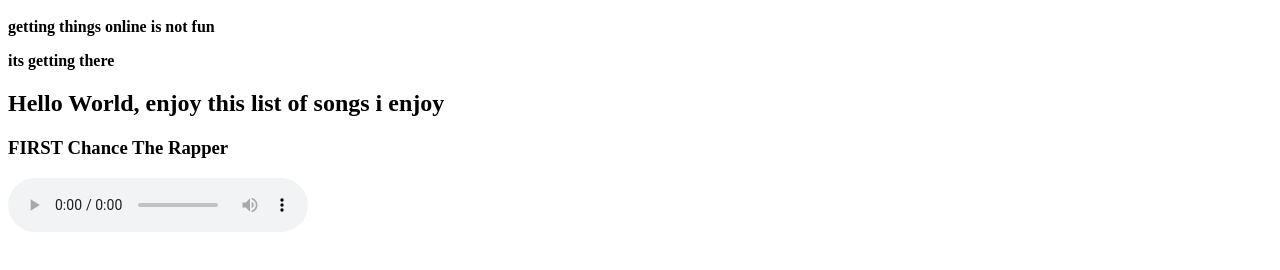
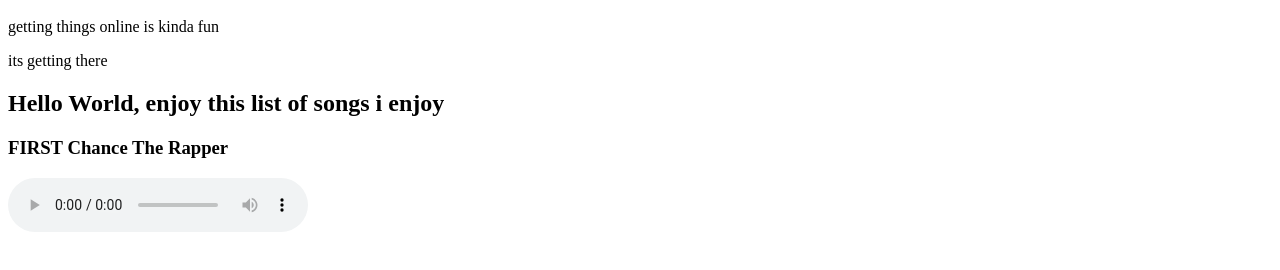
Before and after one commit to Kojo3126/hello-world, a plain HTML site: page index.html in a window 1280 px wide. Shown: the part 120-390 px from the top of the page. Drawn offline with Linux system fonts and the light colour scheme.

Commit message:
hello-world.html

```diff
--- a/index.html
+++ b/index.html
@@ -8,7 +8,7 @@
 	<h1 style="background-color:DodgerBlue;">Hello World</h1>
 <h1> hello world :) </h1>
 
-<p1> <b> getting things online is not fun<b> </p1>
+<p1>  getting things online is kinda fun</p1>
 <p> its getting there</p>
 <h2> Hello World, enjoy this list of songs i enjoy </h2>
 <H3> FIRST Chance The Rapper </H3>
```
